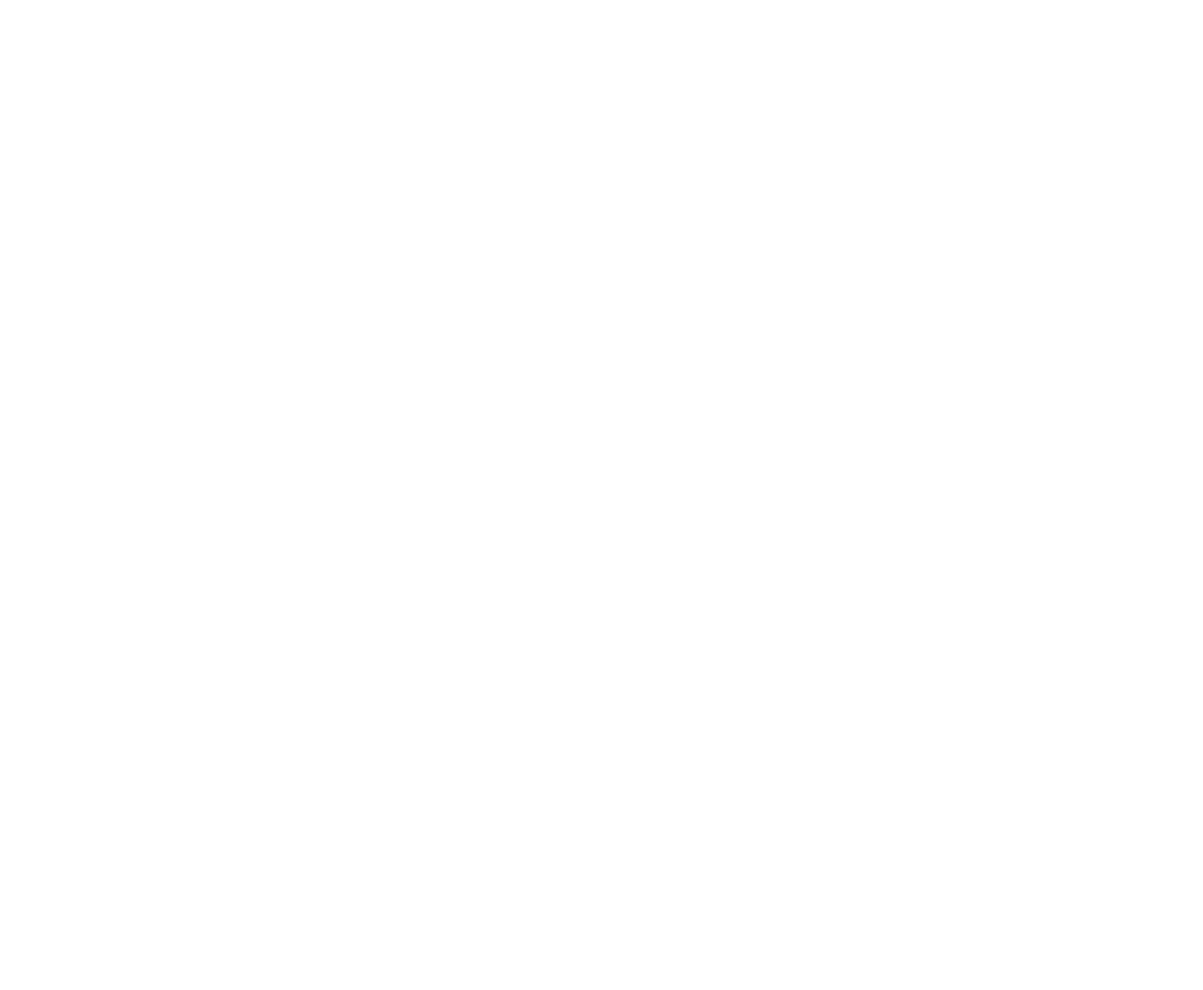
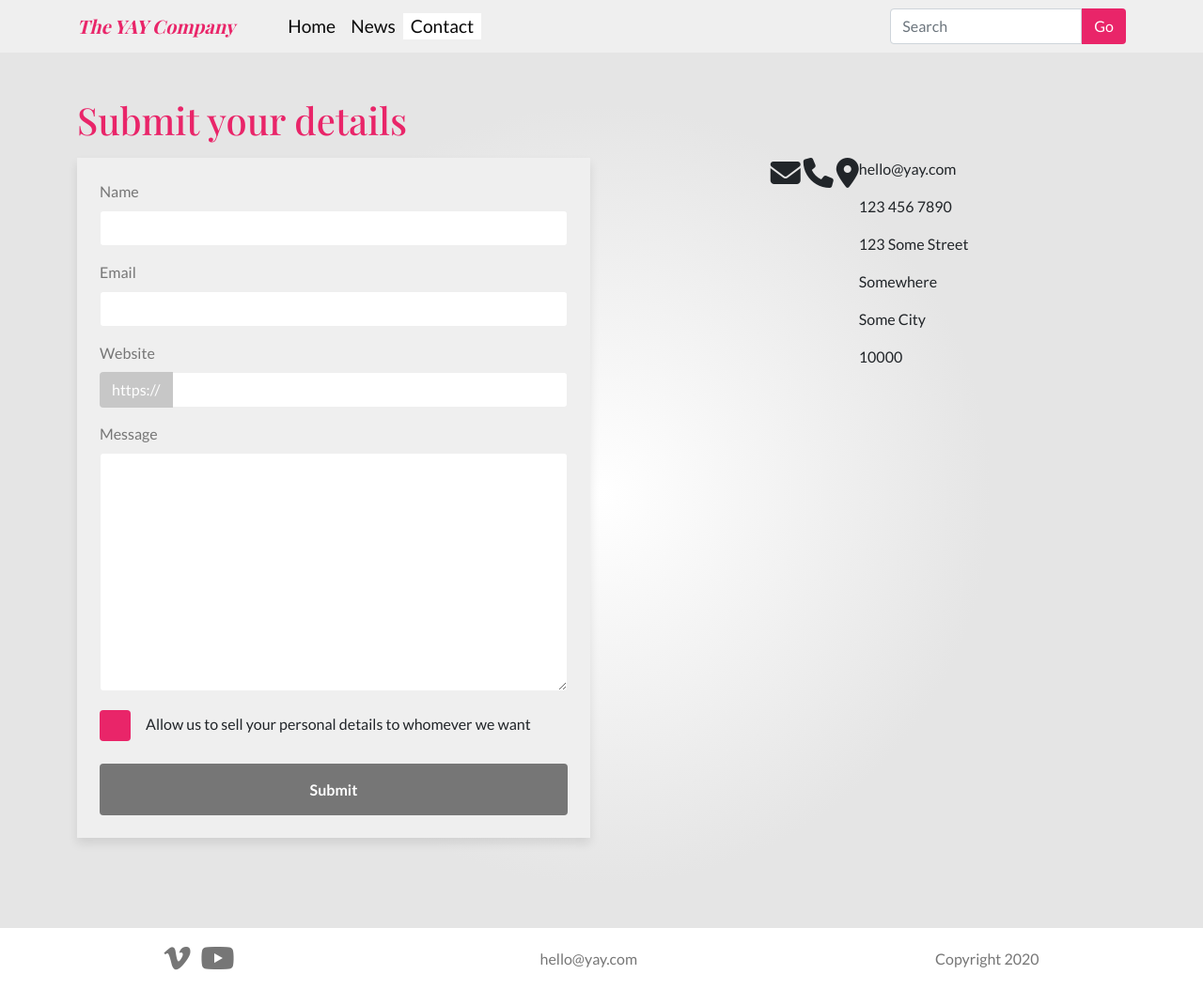
Before and after one commit to Noroff-FEU-Assignments/css-frameworks-ca-Mturalyon, a plain HTML site: page contact.html in a window 1280 px wide. Shown: the whole page at 94% size. Before the commit the page ends 800 px from the top, so only its background shows below. Drawn offline with nearby package versions, Linux system fonts and the light colour scheme; a web font is replaced by a local one.

Commit message:
added most of contact page

```diff
--- a/contact.html
+++ b/contact.html
@@ -0,0 +1,123 @@
+<!DOCTYPE html>
+<html lang="en">
+
+<head>
+    <meta charset="UTF-8">
+    <meta http-equiv="X-UA-Compatible" content="IE=edge">
+    <meta name="viewport" content="width=device-width, initial-scale=1.0">
+    <script src="https://kit.fontawesome.com/944d42a4bf.js" crossorigin="anonymous"></script>
+    <link rel="preconnect" href="https://fonts.googleapis.com">
+    <link rel="preconnect" href="https://fonts.gstatic.com" crossorigin>
+    <link
+        href="https://fonts.googleapis.com/css2?family=Lato:wght@100;300;400;700&family=Playfair+Display:ital,wght@0,400;0,500;0,600;0,700;1,700&display=swap"
+        rel="stylesheet">
+    <link rel="stylesheet" href="/css/style.css">
+    <title>YAY - News</title>
+</head>
+
+<body>
+
+    <!--NAV-->
+    <nav class="navbar navbar-expand-lg sticky-top">
+        <div class="container">
+            <a class="navbar-brand" href="index.html">The YAY Company</a>
+            <button class="navbar-toggler" type="button" data-bs-toggle="collapse"
+                data-bs-target="#navbarSupportedContent" aria-controls="navbarSupportedContent" aria-expanded="false"
+                aria-label="Toggle navigation">
+                <span class="navbar-toggler-icon"><i class="fas fa-bars fa-2x"></i></span>
+            </button>
+            <div class="collapse navbar-collapse" id="navbarSupportedContent">
+                <ul class="navbar-nav me-auto mb-2 mb-lg-0">
+                    <li class="nav-item">
+                        <a class="nav-link" aria-current="page" href="/index.html">Home</a>
+                    </li>
+                    <li class="nav-item">
+                        <a class="nav-link" href="/news.html">News</a>
+                    </li>
+                    <li class="nav-item">
+                        <a class="nav-link nav-active" href="/contact.html">Contact</a>
+                    </li>
+
+                </ul>
+                <form class="d-flex">
+                    <input class="form-control" type="search" placeholder="Search" aria-label="Search">
+                    <button class="btn" type="submit">Go</button>
+                </form>
+            </div>
+        </div>
+    </nav>
+    <!--CONTACT-->
+    <div class="container contact-container pt-5">
+        <div class="row">
+            <div class="col-md order-md-2 pt-md-5 mb-5">
+                <div class="contact-info pt-md-3">
+                    <div class="contact-flex">
+                        <div class="contact-info__item--icons">
+                            <i class="fas fa-envelope fa-2x"></i>
+                            <i class="fas fa-phone fa-2x"></i>
+                            <i class="fas fa-map-marker-alt fa-2x"></i>
+                        </div>
+                        <div class="contact-info__item--para">
+                            <p>hello@yay.com</p>
+                            <p>123 456 7890</p>
+                            <div class="div">
+                                <p>123 Some Street</p>
+                                <p>Somewhere</p>
+                                <p>Some City</p>
+                                <p>10000</p>
+                            </div>
+                        </div>
+                    </div>
+                </div>
+            </div>
+            <div class="col-md mb-5">
+                <h1 class="mb-3">Submit your details</h1>
+                <form class="p-4">
+                    <div class="mb-3">
+                        <label for="name" class="form-label">Name</label>
+                        <input type="text" class="form-control" id="name" aria-describedby="emailHelp">
+                    </div>
+                    <div class="mb-3">
+                        <label for="email" class="form-label">Email</label>
+                        <input type="email" class="form-control" id="email" aria-describedby="emailHelp">
+                    </div>
+                    <label for="message" class="form-label">Website</label>
+                    <div class="input-group mb-3">
+                        <span class="input-group-text" id="basic-addon3">https://</span>
+                        <input type="text" class="form-control" id="message" aria-describedby="basic-addon3">
+                    </div>
+                    <div class="mb-3">
+                        <label for="exampleFormControlTextarea1" class="form-label">Message</label>
+                        <textarea class="form-control" id="exampleFormControlTextarea1" rows="10"></textarea>
+                    </div>
+                    <div class="mb-4 form-check check-container">
+                        <input type="checkbox" class="form-check-input" id="checkbox">
+                        <label class="form-check-label" for="checkbox">Allow us to sell your personal details to
+                            whomever we want</label>
+                    </div>
+                    <button type="submit" class="btn btn-primary w-100">Submit</button>
+                </form>
+            </div>
+        </div>
+    </div>
+
+
+    <!--FOOTER-->
+    <footer class="footer">
+        <div class="footer__flex">
+            <div class="footer__social">
+                <a href="#"><i class="fab fa-vimeo-v fa-2x"></i></a>
+                <a href="#"><i class="fab fa-youtube fa-2x"></i></a>
+            </div>
+            <p>hello@yay.com</p>
+            <p>Copyright 2020</p>
+        </div>
+    </footer>
+
+
+    <script src="https://cdn.jsdelivr.net/npm/bootstrap@5.1.1/dist/js/bootstrap.bundle.min.js"
+        integrity="sha384-/bQdsTh/da6pkI1MST/rWKFNjaCP5gBSY4sEBT38Q/9RBh9AH40zEOg7Hlq2THRZ"
+        crossorigin="anonymous"></script>
+</body>
+
+</html>
--- a/sass/partials/_layout.scss
+++ b/sass/partials/_layout.scss
@@ -143,3 +143,69 @@
         }
     }
 }
+
+//CONTACT
+.contact-container {
+    & h1 {
+        font-family: $font-serif;
+        color: $color-primary;
+    }
+    & form {
+        box-shadow: 0 6px 10px #00000018;
+        margin-bottom: 3rem;
+        background-color: $color-light-grey-extra;
+        & .form-label {
+            color: $color-grey;
+        }
+        & span {
+            background-color: $color-light-grey;
+            color: $color-white;
+        }
+        & .check-container {
+            display: flex;
+            align-items: center;
+        }
+        & .form-check-input {
+            margin-right: 1rem;
+            min-width: 33px;
+            min-height: 33px;
+            background-color: $color-primary;
+        }
+        & input, span, textarea {
+            border: 1px solid transparent;
+            box-shadow: none;
+        }
+        & input:focus, textarea:focus {
+            box-shadow: none;
+            border: 1px solid $color-primary;
+        }
+        & button {
+            background-color: $color-grey;
+            font-weight: bold;
+            min-height: 55px;
+            border: 1px solid transparent;
+            box-shadow: none;
+        }
+        & button:hover {
+            background-color: $color-primary;
+            border: transparent;
+        }
+        & button:active, button:focus {
+            border: 1px solid transparent;
+            box-shadow: none;
+            background-color: $color-primary;
+        }
+    }
+    & .contact-info {
+        & .contact-flex {
+            display: flex;
+        }
+    }
+}
+
+@media only screen and (min-width: 768px) {
+    .contact-info {
+        display: flex;
+        justify-content: center;
+    }
+}
--- a/sass/partials/_variables.scss
+++ b/sass/partials/_variables.scss
@@ -2,6 +2,7 @@
 $color-primary: #E92569;
 $color-black: #0A0A0A;
 $color-grey: #767676;
+$color-light-grey-extra: #EFEFEF;
 $color-light-grey: #C7C7C7;
 $color-white: #FFFFFF;
 //fonts
```
Also changed, not shown: css/style.css, 1 other file.
